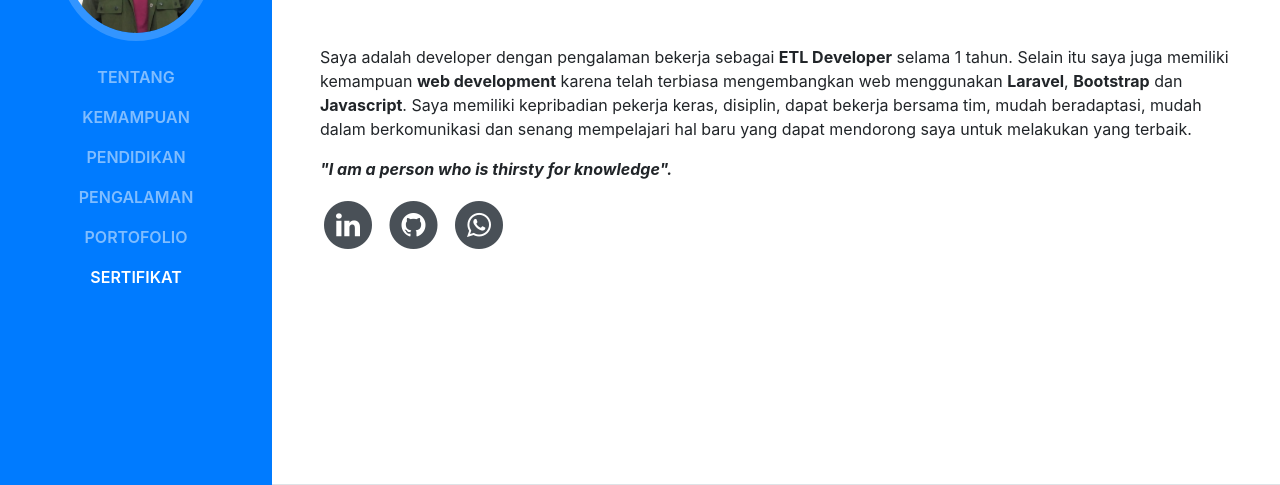
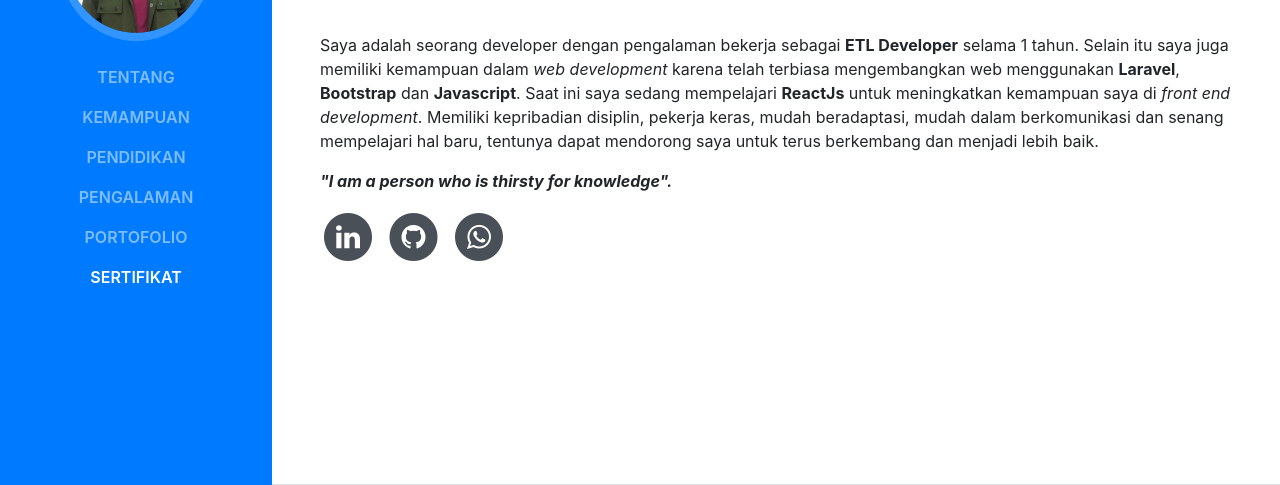
Before and after one commit to yusufwandana/yusufwandana.github.io, a website with bundled scripts: page index.html in a window 1280 px wide. Shown: the part 315-800 px from the top of the page. Built offline with nearby package versions, Linux system fonts and the light colour scheme; a web font is replaced by a local one.

Commit message:
Update versi 1.0.4

```diff
--- a/index.html
+++ b/index.html
@@ -113,8 +113,7 @@
             >
           </div>
           <p>
-            Saya adalah developer dengan pengalaman bekerja sebagai <strong>ETL Developer</strong> selama 1 tahun. Selain itu saya juga memiliki kemampuan <strong>web development</strong> karena telah terbiasa mengembangkan web menggunakan <strong>Laravel</strong>, <strong>Bootstrap</strong> dan <strong>Javascript</strong>. Saya memiliki kepribadian pekerja keras, disiplin, dapat bekerja bersama tim, mudah beradaptasi, mudah dalam berkomunikasi dan senang mempelajari hal baru yang dapat mendorong saya untuk melakukan yang terbaik.
-          </p>
+            Saya adalah seorang developer dengan pengalaman bekerja sebagai <strong>ETL Developer</strong> selama 1 tahun. Selain itu saya juga memiliki kemampuan dalam <em>web development</em> karena telah terbiasa mengembangkan web menggunakan <strong>Laravel</strong>, <strong>Bootstrap</strong> dan <strong>Javascript</strong>. Saat ini saya sedang mempelajari <strong>ReactJs</strong> untuk meningkatkan kemampuan saya di <em>front end development</em>. Memiliki kepribadian disiplin, pekerja keras, mudah beradaptasi, mudah dalam berkomunikasi dan senang mempelajari hal baru, tentunya dapat mendorong saya untuk terus berkembang dan menjadi lebih baik. </p>
           <p>
             <strong><em>"I am a person who is thirsty for knowledge".</em></strong>
           </p>
```
